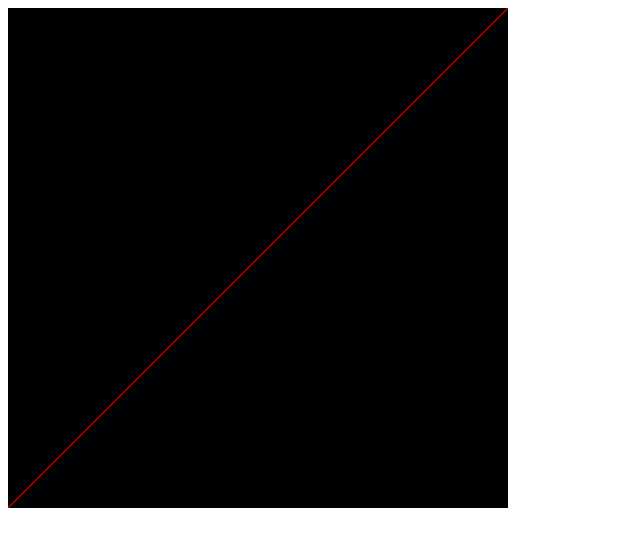
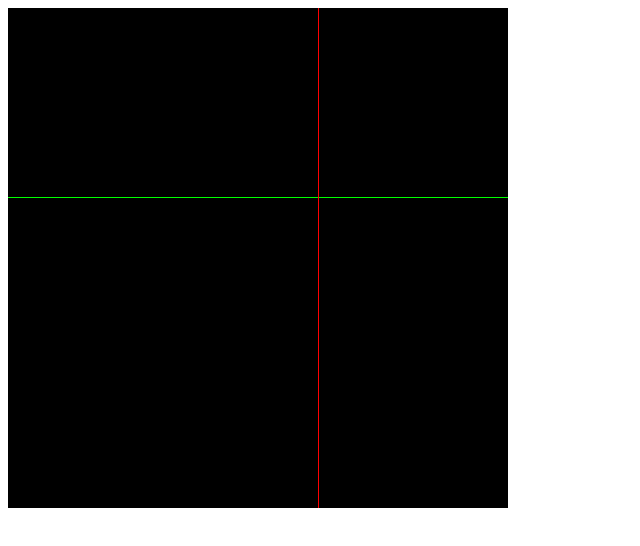
Before and after one commit to taekout/WebGL-Playground, a plain HTML site: page index.html in a window 1280 px wide. Shown: the whole page, without its empty margins (0-640 px from the left). Drawn offline with Linux system fonts and the light colour scheme.

Commit message:
antialiasing off for canvas.

```diff
--- a/index.html
+++ b/index.html
@@ -31,9 +31,10 @@
     var gl;
     function initGL(canvas) {
         try {
-            gl = canvas.getContext("experimental-webgl");
+            gl = canvas.getContext("experimental-webgl", { antialias: false });
             gl.viewportWidth = canvas.width;
             gl.viewportHeight = canvas.height;
+            gl.imageSmoothingEnabled = false;
         } catch (e) {
         }
         if (!gl) {
@@ -101,21 +102,25 @@
         lineVBO = gl.createBuffer();
         gl.bindBuffer(gl.ARRAY_BUFFER, lineVBO);
         var lineVertices = [
-            -1.0, -1.0,  0.0,
-            1.0, 1.0,  0.0,
+            0.1, -1.0,  0.0,
+            0.1, 1.0,  0.0,
+            -1.0, 0.1, 0.0,
+            1.0, 0.1, 0.0
         ];
         gl.bufferData(gl.ARRAY_BUFFER, new Float32Array(lineVertices), gl.STATIC_DRAW);
         lineVBO.itemSize = 3;
-        lineVBO.numItems = 2;
+        lineVBO.numItems = 4;
         lineColorBuffer = gl.createBuffer();
         gl.bindBuffer(gl.ARRAY_BUFFER, lineColorBuffer);
         var lineColors = [
             1.0, 0.0, 0.0, 1.0,
-            1.0, 0.0, 0.0, 1.0
+            1.0, 0.0, 0.0, 1.0,
+            0.0, 1.0, 0.0, 1.0,
+            0.0, 1.0, 0.0, 1.0
         ];
         gl.bufferData(gl.ARRAY_BUFFER, new Float32Array(lineColors), gl.STATIC_DRAW);
         lineColorBuffer.itemSize = 4;
-        lineColorBuffer.numItems = 2;
+        lineColorBuffer.numItems = 4;
 
     }
     function drawScene() {
```
